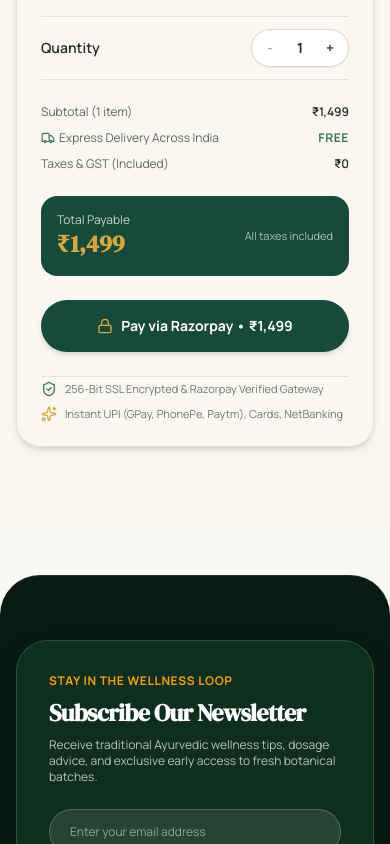
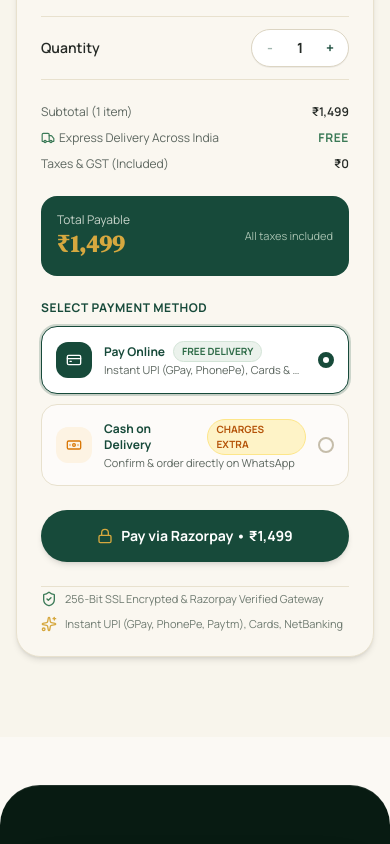
Before and after one commit to beyondbots360-hash/vedahaat, a Next.js app: page /checkout in a window 390 px wide. Shown: the part 1463-2307 px from the top of the page. Built offline with nearby package versions, Linux system fonts and the light colour scheme; no server answers; the database is empty.

Commit message:
feat(checkout): add Cash on Delivery via WhatsApp with extra charges notice

```diff
--- a/src/app/checkout/page.tsx
+++ b/src/app/checkout/page.tsx
@@ -349,6 +349,7 @@
               onQuantityChange={setQuantity}
               onProceedToPay={handleProceedToPay}
               isLoading={isLoading}
+              shippingData={shippingData}
             />
           </div>
         </div>
--- a/src/components/checkout/OrderSummaryCard.tsx
+++ b/src/components/checkout/OrderSummaryCard.tsx
@@ -1,8 +1,20 @@
 "use client";
 
+import { useState } from "react";
 import Image from "next/image";
 import { ProductDetail } from "@/data/products";
-import { ShieldCheck, Truck, Lock, Loader2, Sparkles } from "lucide-react";
+import { ShippingData } from "./ShippingForm";
+import {
+  ShieldCheck,
+  Truck,
+  Lock,
+  Loader2,
+  Sparkles,
+  MessageCircle,
+  AlertCircle,
+  CreditCard,
+  Banknote,
+} from "lucide-react";
 
 interface OrderSummaryCardProps {
   product: ProductDetail;
@@ -10,6 +22,7 @@
   onQuantityChange: (qty: number) => void;
   onProceedToPay: () => void;
   isLoading: boolean;
+  shippingData?: ShippingData;
 }
 
 export default function OrderSummaryCard({
@@ -18,11 +31,39 @@
   onQuantityChange,
   onProceedToPay,
   isLoading,
+  shippingData,
 }: OrderSummaryCardProps) {
+  const [paymentMethod, setPaymentMethod] = useState<"online" | "cod">("online");
   const unitPrice = parseInt(product.price.replace(/[^0-9]/g, ""), 10);
   const total = unitPrice * quantity;
 
   const isOutOfStock = product.inStock === false;
+
+  const customerName = shippingData?.fullName?.trim() || "";
+  const customerPhone = shippingData?.phone?.trim() || "";
+  const customerAddress = shippingData?.addressLine?.trim() || "";
+  const customerCity = shippingData?.city?.trim() || "";
+  const customerPincode = shippingData?.pincode?.trim() || "";
+  const customerState = shippingData?.state?.trim() || "";
+
+  const hasAddress = customerAddress.length > 0;
+  const addressText = hasAddress
+    ? `🏠 *Delivery Address:* ${customerAddress}${customerCity ? `, ${customerCity}` : ""}${customerState ? `, ${customerState}` : ""}${customerPincode ? ` - ${customerPincode}` : ""}\n\n`
+    : "";
+
+  const codWhatsappMessage = encodeURIComponent(
+    `Hello VedaHaat! I want to place a *Cash on Delivery (COD)* order.\n\n` +
+    `📦 *Product:* ${product.name}\n` +
+    `🔢 *Quantity:* ${quantity}\n` +
+    `💰 *Product Amount:* ₹${total.toLocaleString("en-IN")}\n` +
+    `⚠️ *Notice:* Cash on delivery charges extra.\n\n` +
+    (customerName ? `👤 *Customer Name:* ${customerName}\n` : "") +
+    (customerPhone ? `📞 *Phone:* ${customerPhone}\n` : "") +
+    addressText +
+    `Please confirm my COD order and let me know the total delivery charges.`
+  );
+
+  const codWhatsappUrl = `https://wa.me/918881990439?text=${codWhatsappMessage}`;
 
   return (
     <div className="bg-[#FAF7F0] p-6 sm:p-7 rounded-3xl border border-[#E8E1CE] shadow-md space-y-6 sticky top-28">
@@ -162,7 +203,104 @@
         </div>
       </div>
 
-      {/* Pay with Razorpay Button */}
+      {/* Payment Method Selector */}
+      {!isOutOfStock && (
+        <div className="space-y-2.5">
+          <label className="text-xs font-bold uppercase tracking-wider text-[#174A3A] block">
+            Select Payment Method
+          </label>
+
+          <div className="grid grid-cols-1 gap-2.5">
+            {/* Option 1: Pay Online */}
+            <button
+              type="button"
+              onClick={() => setPaymentMethod("online")}
+              className={`p-3.5 rounded-2xl border text-left transition-all flex items-center justify-between gap-3 cursor-pointer ${
+                paymentMethod === "online"
+                  ? "bg-white border-[#174A3A] ring-2 ring-[#174A3A]/20 shadow-xs"
+                  : "bg-white/60 border-[#E8E1CE] hover:border-[#174A3A]/40"
+              }`}
+            >
+              <div className="flex items-center gap-3 min-w-0">
+                <div
+                  className={`w-9 h-9 rounded-xl flex items-center justify-center shrink-0 ${
+                    paymentMethod === "online"
+                      ? "bg-[#174A3A] text-white"
+                      : "bg-[#EFE8D8] text-[#174A3A]"
+                  }`}
+                >
+                  <CreditCard className="w-4 h-4" />
+                </div>
+                <div className="min-w-0">
+                  <div className="flex items-center gap-2">
+                    <span className="font-bold text-xs sm:text-sm text-[#174A3A]">
+                      Pay Online
+                    </span>
+                    <span className="text-[10px] font-bold text-[#2E6B47] bg-[#EBF2EC] border border-[#D3E4D7] px-2 py-0.5 rounded-full uppercase">
+                      Free Delivery
+                    </span>
+                  </div>
+                  <p className="text-[11px] text-[#5C665F] truncate">
+                    Instant UPI (GPay, PhonePe), Cards & NetBanking
+                  </p>
+                </div>
+              </div>
+              <div
+                className={`w-4 h-4 rounded-full border-2 flex items-center justify-center shrink-0 ${
+                  paymentMethod === "online" ? "border-[#174A3A] bg-[#174A3A]" : "border-[#C5BDAA]"
+                }`}
+              >
+                {paymentMethod === "online" && <div className="w-1.5 h-1.5 rounded-full bg-white" />}
+              </div>
+            </button>
+
+            {/* Option 2: Cash on Delivery */}
+            <button
+              type="button"
+              onClick={() => setPaymentMethod("cod")}
+              className={`p-3.5 rounded-2xl border text-left transition-all flex items-center justify-between gap-3 cursor-pointer ${
+                paymentMethod === "cod"
+                  ? "bg-white border-[#D97706] ring-2 ring-[#D97706]/20 shadow-xs"
+                  : "bg-white/60 border-[#E8E1CE] hover:border-[#D97706]/40"
+              }`}
+            >
+              <div className="flex items-center gap-3 min-w-0">
+                <div
+                  className={`w-9 h-9 rounded-xl flex items-center justify-center shrink-0 ${
+                    paymentMethod === "cod"
+                      ? "bg-[#D97706] text-white"
+                      : "bg-[#FDF3E3] text-[#D97706]"
+                  }`}
+                >
+                  <Banknote className="w-4 h-4" />
+                </div>
+                <div className="min-w-0">
+                  <div className="flex items-center gap-2">
+                    <span className="font-bold text-xs sm:text-sm text-[#174A3A]">
+                      Cash on Delivery
+                    </span>
+                    <span className="text-[10px] font-bold text-[#B45309] bg-[#FEF3C7] border border-[#FDE68A] px-2 py-0.5 rounded-full uppercase">
+                      Charges Extra
+                    </span>
+                  </div>
+                  <p className="text-[11px] text-[#5C665F] truncate">
+                    Confirm & order directly on WhatsApp
+                  </p>
+                </div>
+              </div>
+              <div
+                className={`w-4 h-4 rounded-full border-2 flex items-center justify-center shrink-0 ${
+                  paymentMethod === "cod" ? "border-[#D97706] bg-[#D97706]" : "border-[#C5BDAA]"
+                }`}
+              >
+                {paymentMethod === "cod" && <div className="w-1.5 h-1.5 rounded-full bg-white" />}
+              </div>
+            </button>
+          </div>
+        </div>
+      )}
+
+      {/* Dynamic Action Button based on Payment Method */}
       <div>
         {isOutOfStock ? (
           <button
@@ -172,7 +310,7 @@
           >
             <span>Product Out of Stock • Orders Paused</span>
           </button>
-        ) : (
+        ) : paymentMethod === "online" ? (
           <button
             type="button"
             onClick={onProceedToPay}
@@ -191,10 +329,34 @@
               </>
             )}
           </button>
+        ) : (
+          <div className="space-y-3">
+            <a
+              href={codWhatsappUrl}
+              target="_blank"
+              rel="noreferrer"
+              className="w-full py-4 px-6 rounded-full bg-[#25D366] hover:bg-[#20BA5A] text-white font-bold text-sm sm:text-base shadow-md hover:shadow-xl hover:scale-[1.01] transition-all flex items-center justify-center gap-2.5 cursor-pointer text-center"
+            >
+              <MessageCircle className="w-5 h-5 fill-white shrink-0" />
+              <span>Place COD Order via WhatsApp</span>
+            </a>
+
+            {/* Note: Cash on delivery charges extra */}
+            <div className="p-3.5 rounded-2xl bg-[#FEF3C7] border border-[#FDE68A] flex items-start gap-2.5 text-xs text-[#92400E]">
+              <AlertCircle className="w-4 h-4 text-[#D97706] shrink-0 mt-0.5" />
+              <div className="leading-relaxed">
+                <p className="font-bold text-[#78350F]">Cash on delivery charges extra</p>
+                <p className="text-[11px] text-[#92400E] mt-0.5">
+                  Our customer care executive will verify your address and confirm the exact COD courier handling charges on WhatsApp before dispatch.
+                </p>
+              </div>
+            </div>
+          </div>
         )}
       </div>
 
-      {/* Payment Security Badges */}
+      {/* Payment Security / Support Badges */}
+      {paymentMethod === "online" ? (
         <div className="space-y-2 pt-1 border-t border-[#E8E1CE] text-[11px] text-[#6E7A70]">
           <div className="flex items-center gap-2">
             <ShieldCheck className="w-4 h-4 text-[#3B7A57] shrink-0" />
@@ -205,6 +367,18 @@
             <span>Instant UPI (GPay, PhonePe, Paytm), Cards, NetBanking</span>
           </div>
         </div>
+      ) : (
+        <div className="space-y-2 pt-1 border-t border-[#E8E1CE] text-[11px] text-[#6E7A70]">
+          <div className="flex items-center gap-2">
+            <Truck className="w-4 h-4 text-[#3B7A57] shrink-0" />
+            <span>Express Courier Dispatch across India with Live Tracking</span>
+          </div>
+          <div className="flex items-center gap-2">
+            <MessageCircle className="w-4 h-4 text-[#25D366] shrink-0" />
+            <span>WhatsApp Helpline: +91 88819 90439</span>
+          </div>
+        </div>
+      )}
     </div>
   );
 }
```
Lines whose indentation alone changed are shown as unchanged.
